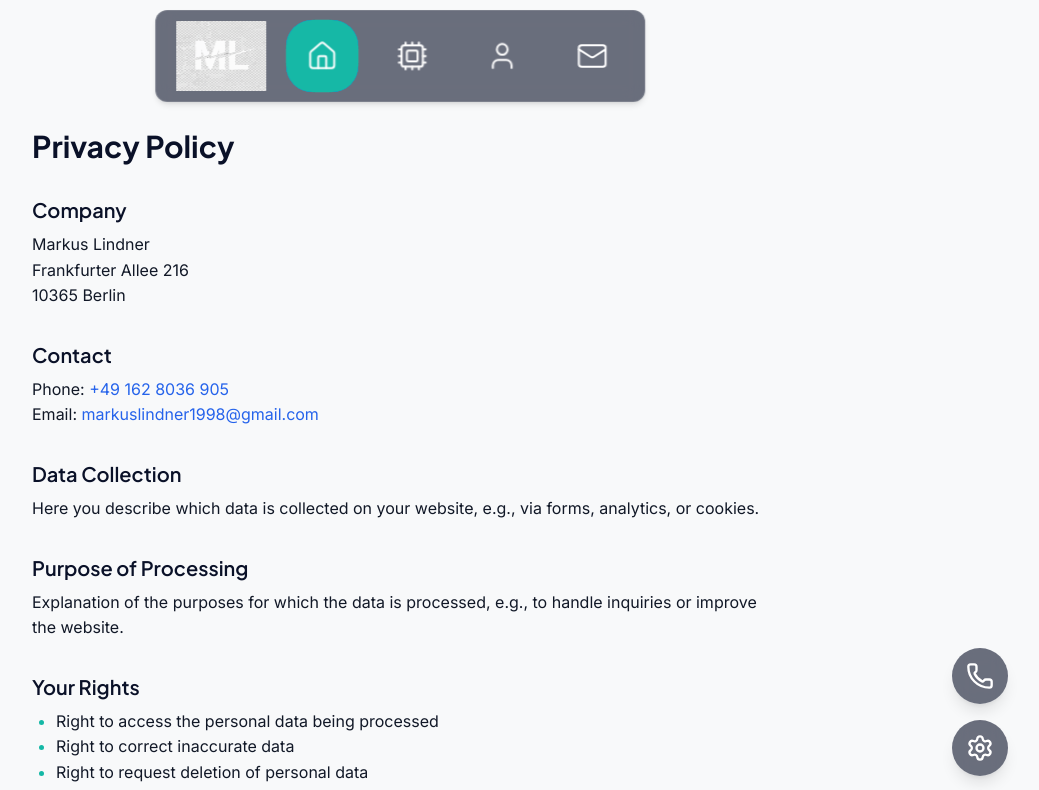
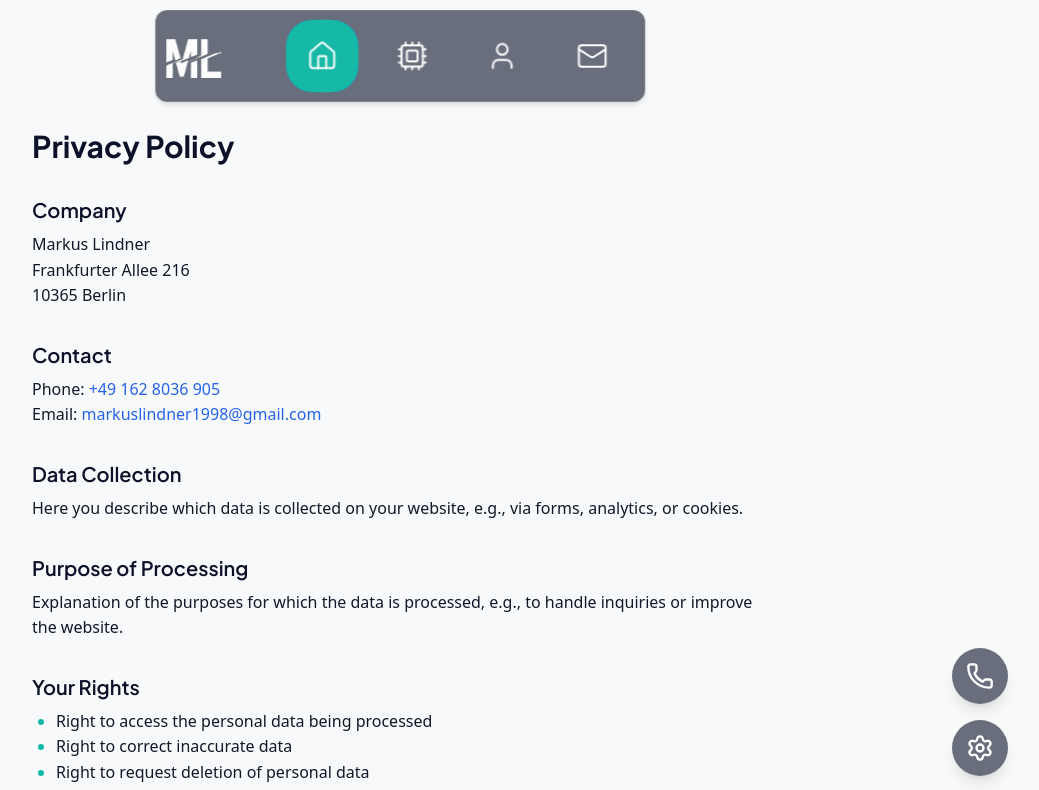
Before and after one commit to MarkusLindner123/Lindner-IT-WebsiteShop, a Next.js app: page /en/privacy in a window 1280 px wide. Shown: the top 790 px of the page, without its empty margins (240-1279 px from the left). Built offline with nearby package versions, Linux system fonts and the light colour scheme.

Commit message:
logo jetzt transparent aber falsch positioniert

```diff
--- a/src/app/globals.css
+++ b/src/app/globals.css
@@ -31,7 +31,7 @@
   --nav-icon-hover: #e5f0ff;
   --jumper-1: var(--color-accent-one);
   --jumper-2: var(--color-accent-two);
-  --font-sans: "Inter", ui-sans-serif, system-ui, -apple-system, "Segoe UI", Roboto, Arial, sans-serif;
+  --font-sans: "Montserrat", ui-sans-serif, system-ui, -apple-system, "Segoe UI", Roboto, Arial, sans-serif;
   --font-headline: "Plus Jakarta Sans", sans-serif;
   --gradient-angle: 0deg; /* für AnimatedButton */
 }
--- a/src/components/Hero.tsx
+++ b/src/components/Hero.tsx
@@ -64,7 +64,9 @@ export default function Hero() {
   };
 
   return (
+
     <section aria-label="Hero" className="relative overflow-hidden">
+
       <div className="max-w-7xl mx-auto px-4 lg:px-8 py-12 md:py-16 lg:py-20 relative z-10 p-8 rounded-2xl md:p-12">
         <motion.div variants={container} initial="hidden" animate="show" className="grid grid-cols-1 lg:grid-cols-12 gap-8 items-center">
           {/* Text Content */}
--- a/src/components/Layout/Header.tsx
+++ b/src/components/Layout/Header.tsx
@@ -179,7 +179,7 @@ export default function Header() {
 
           {/* Logo */}
           <Link href="/">
-            <image href="/logo-white.svg" width="90" height="70" x="10" y={yCenter - 35} />
+            <image href="/logo-white.png" width="55" height="55" y={yCenter-25} />
           </Link>
 
           {/* Icons */}
```
Also changed, not shown: public/logo-white.png, public/logo-white.svg.
